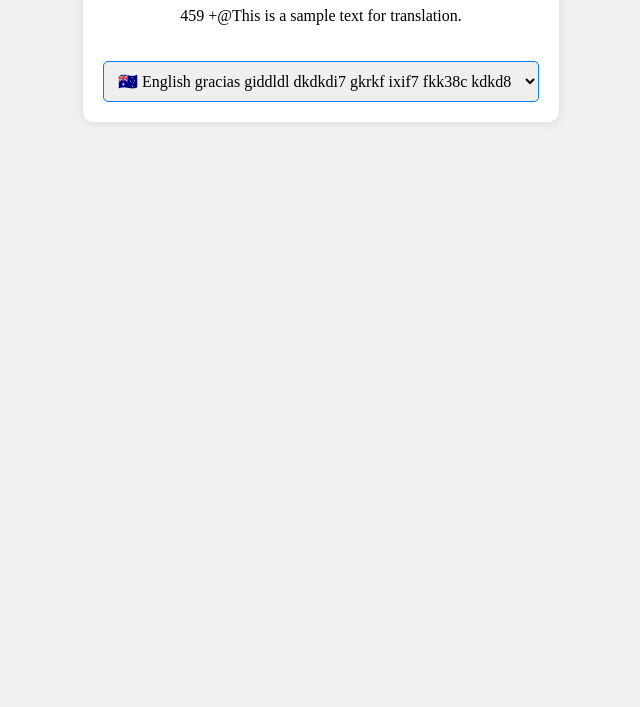
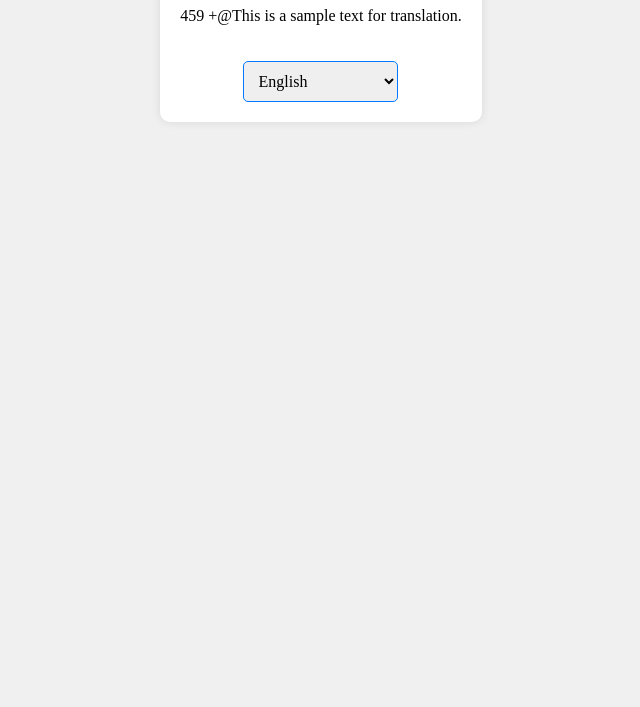
Before and after one commit to koahaeta/option, a plain HTML site: page index.html in a window 1280 px wide. Shown: the part 93-800 px from the top of the page, without its empty margins (319-959 px from the left). Drawn offline with Linux system fonts and the light colour scheme; a web font is replaced by a local one.

Commit message:
Update index.html

```diff
--- a/index.html
+++ b/index.html
@@ -60,15 +60,15 @@
 
         <!-- Menú desplegable para seleccionar idioma -->
         <select id="language-selector" onchange="translate()">
-            <option value="en">🇦🇺 English gracias giddldl dkdkdi7 gkrkf ixif7 fkk38c kdkd8</option>
-            <option value="es">🇪🇸 Español</option>
-            <option value="fr">🇫🇷 Français</option>
-            <option value="en">🇨🇭 Portugués</option>
-            <option value="es">🇨🇫 Chino</option>
-            <option value="fr">🇧🇳 Korea</option>
-            <option value="en">🇨🇮 Italiano</option>
-            <option value="es">🇨🇩 Indú</option>
-            <option value="fr">🇧🇭 Marte</option>
+            <option value="en">English</option>
+            <option value="es">Español</option>
+            <option value="fr">Français</option>
+            <option value="en">Portugués</option>
+            <option value="es">Chino</option>
+            <option value="fr">Korea</option>
+            <option value="en">Italiano</option>
+            <option value="es">Indú for donarum</option>
+            <option value="fr">Marte</option>
         </select>
     </div>
 
```
